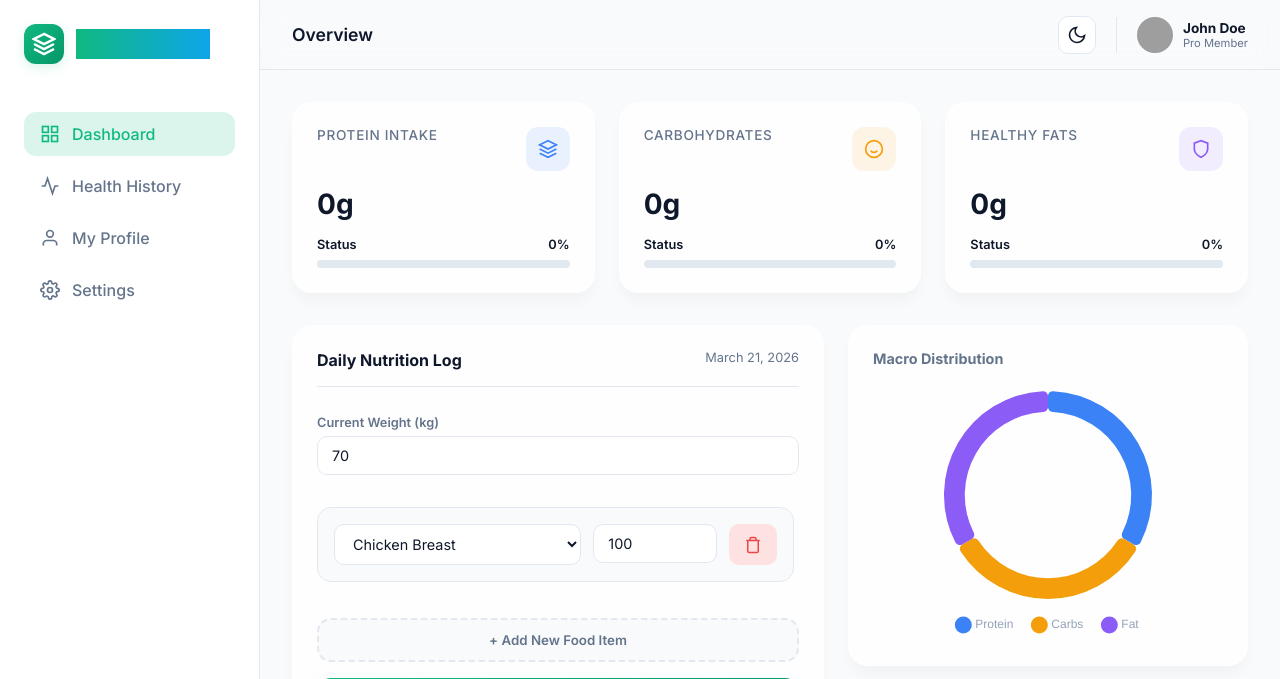
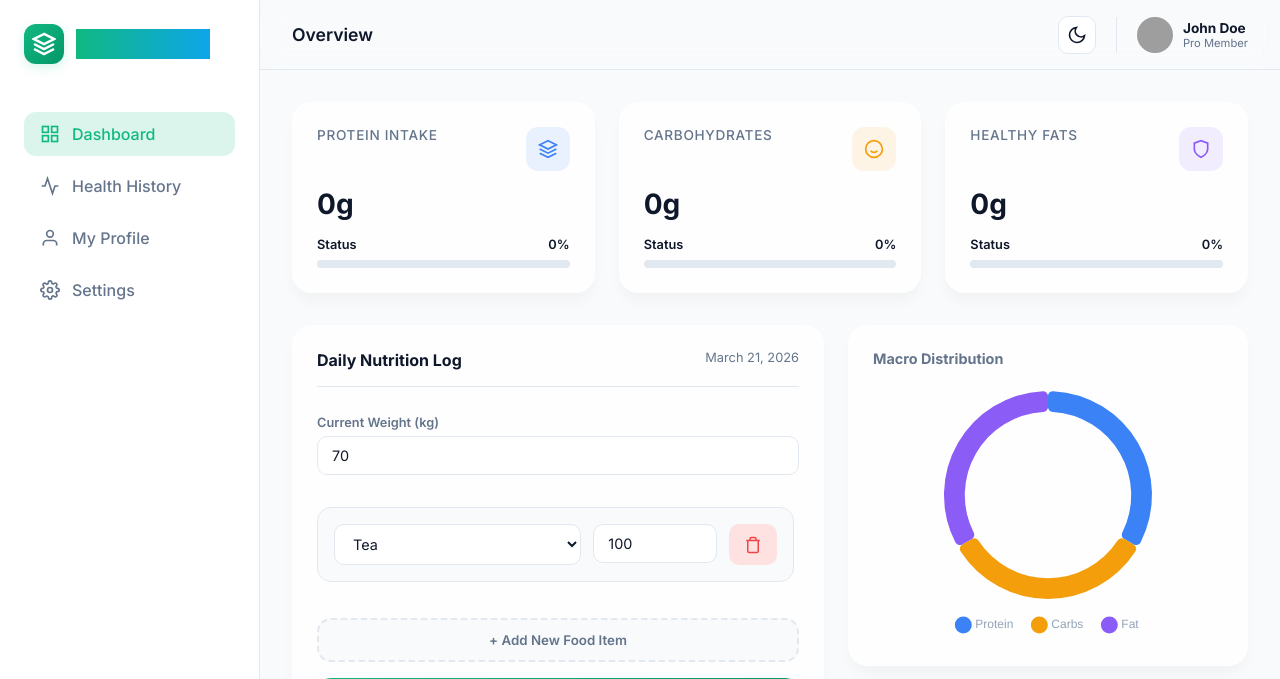
Before and after one commit to BitikRaushan/nutrition-dashboard-ai, a Flask app: page / in a window 1280 px wide. Shown: the top 679 px of the page. Run offline with Flask 3, Linux system fonts and the light colour scheme; grey boxes are pictures that could not be loaded.

Commit message:
Update food selection options in index.html
Removed several food options and added beverage options.

```diff
--- a/templates/index.html
+++ b/templates/index.html
@@ -649,19 +649,12 @@
             row.innerHTML = `
                 <div>
                     <select class="f-item">
-                        <option value="chicken">Chicken Breast</option>
-                        <option value="rice">White Rice</option>
-                        <option value="egg">Whole Egg</option>
-                        <option value="oats">Rolled Oats</option>
-                        <option value="banana">Banana</option>
-                        <option value="salmon">Salmon</option>
-                        <option value="avocado">Avocado</option>
-                        <option value="almonds">Almonds</option>
-                        <option value="broccoli">Broccoli</option>
-                        <option value="salmon">moong Daal</option>
-                        <option value="avocado">Graphes</option>
-                        <option value="almonds">Wheat Roti</option>
-                        <option value="broccoli">soyachunks</option>
+                        <option value="tea">Tea</option>
+                        <option value="coffee">Coffee</option>
+                        <option value="mango">Mango Drink</option>
+                        <option value="lemon">Lemonade</option>
+                        <option value="cumin">Cumin Water</option>
+                        <option value="cocoa">Hot Cocoa</option>
                     </select>
                 </div>
                 <div>
```
